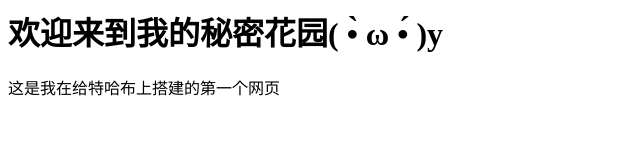
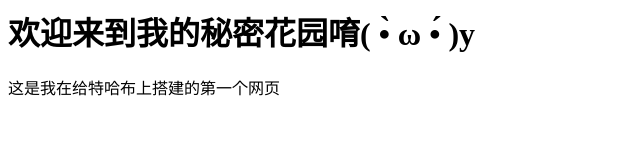
Before and after one commit to shihchiehKuooo/shihchiehKuooo.github.io, a plain HTML site: page index.html in a window 1280 px wide. Shown: the whole page, without its empty margins (0-640 px from the left). Drawn offline with Linux system fonts and the light colour scheme.

Commit message:
Update index.html

```diff
--- a/index.html
+++ b/index.html
@@ -4,7 +4,7 @@
     <title>ShihchiehKuo的秘密花园</title>
   </head>
   <body>
-    <h1>欢迎来到我的秘密花园( •̀ ω •́ )y</h1>
+    <h1>欢迎来到我的秘密花园唷( •̀ ω •́ )y</h1>
     <p>这是我在给特哈布上搭建的第一个网页</p>
   </body>
 </html>
```
